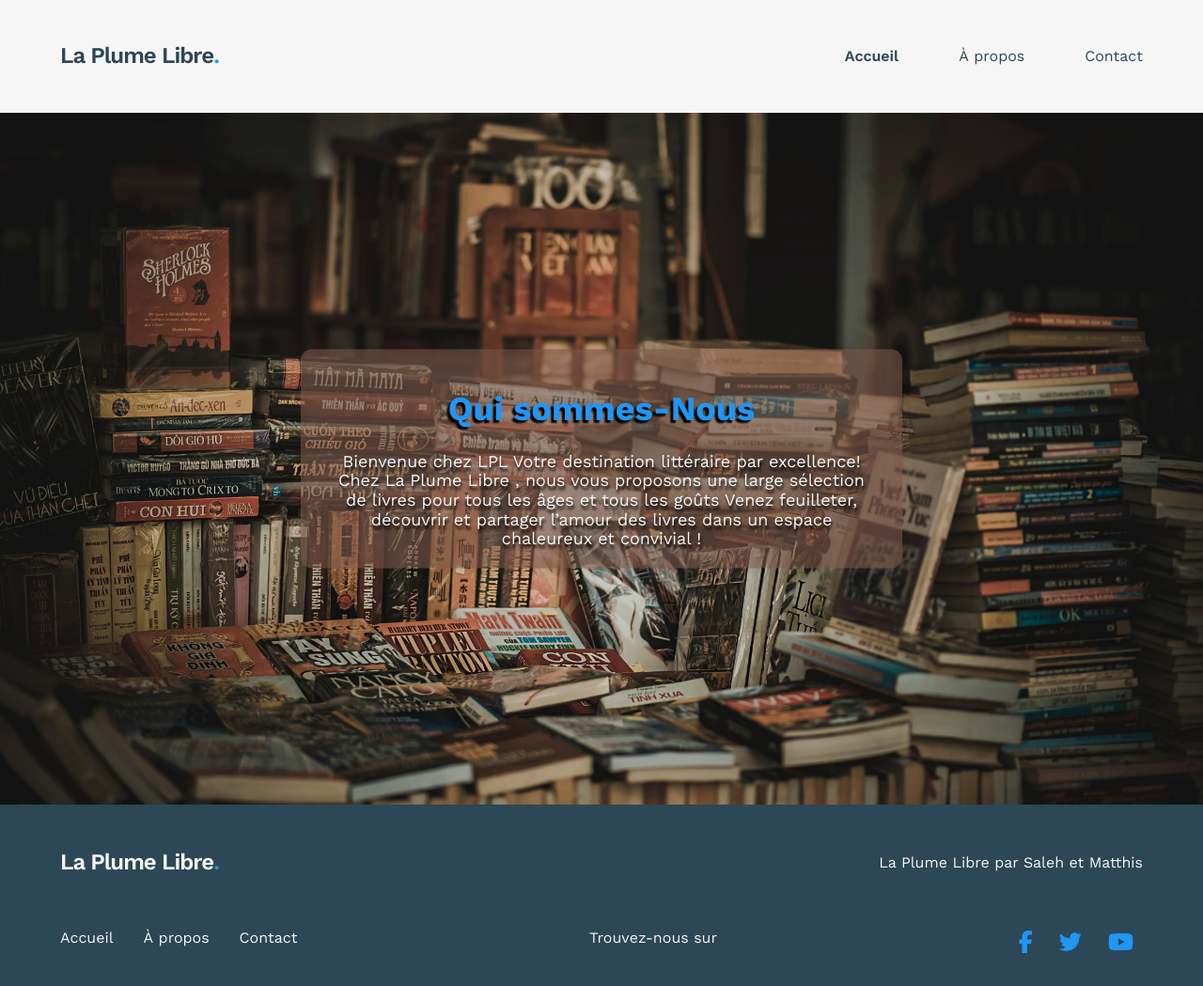
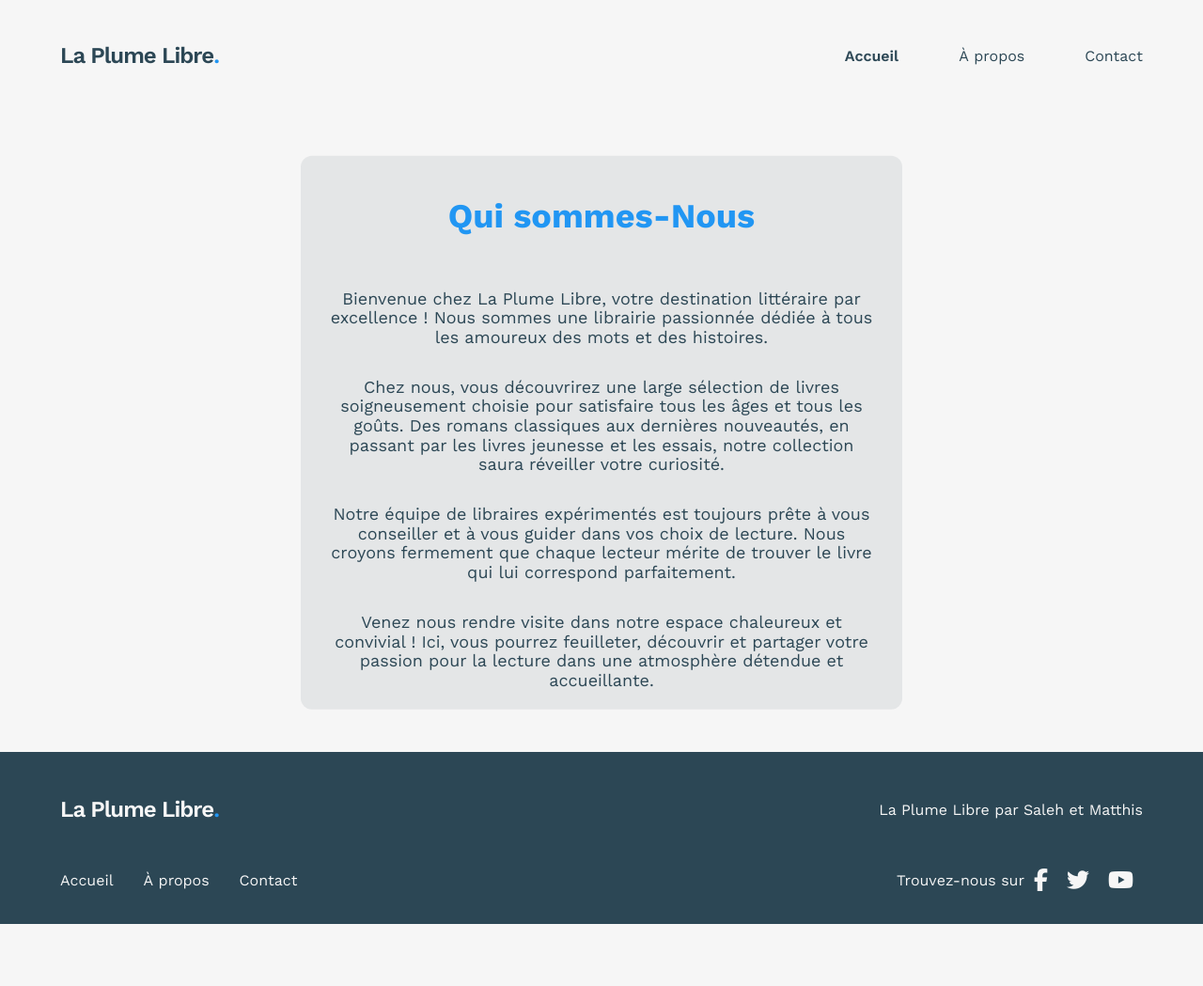
Before and after one commit to Saleh-chanselme/la-plume-libre, a plain HTML site: page about.html in a window 1280 px wide. Shown: the whole page at 94% size. After the commit the page ends 983 px from the top, so only its background shows below. Drawn offline with nearby package versions, Linux system fonts and the light colour scheme.

Commit message:
Refonte des pages HTML "about" et "contact" avec amélioration de la structure, ajout de balises meta, et mise à jour des styles CSS. Ajout d'une section de contact avec un formulaire et des icônes de réseaux sociaux. Correction de liens et optimisation de la navigation.

```diff
--- a/about.html
+++ b/about.html
@@ -1,23 +1,30 @@
 <!DOCTYPE html>
 <html lang="en">
-
     <head>
-    <meta charset="UTF-8">
-    <meta name="viewport" content="width=device-width, initial-scale=1.0">
-    <meta name="La Plume Libre! Nous avons tous les types de livres possibles et imaginables "
-        content="Venez dans notre magasin, nous avons des réductions et des offres intéressantes.">
+        <meta charset="UTF-8" />
+        <meta name="viewport" content="width=device-width, initial-scale=1.0" />
+        <meta
+            name="La Plume Libre! Nous avons tous les types de livres possibles et imaginables "
+            content="Venez dans notre magasin, nous avons des réductions et des offres intéressantes."
+        />
         <!-- main css  -->
-    <link rel="stylesheet" href="css/main.css">
+        <link rel="stylesheet" href="css/main.css" />
         <!-- render all elements normally -->
-    <link rel="stylesheet" href="css/normalize.css">
+        <link rel="stylesheet" href="css/normalize.css" />
         <!-- font awesome librabr -->
-    <link rel="stylesheet" href="css/all.min.css">
+        <link rel="stylesheet" href="css/all.min.css" />
         <!-- google font  -->
-    <link rel="stylesheet" href="link rel=" preconnect href="https://fonts.googleapis.com">
-    <link rel="preconnect" href="https://fonts.gstatic.com" crossorigin>
+        <link
+            rel="stylesheet"
+            href="link rel="
+            preconnect
+            href="https://fonts.googleapis.com"
+        />
+        <link rel="preconnect" href="https://fonts.gstatic.com" crossorigin />
         <link
             href="https://fonts.googleapis.com/css2?family=Open+Sans:ital,wght@0,300..800;1,300..800&family=Work+Sans:ital,wght@0,100..900;1,100..900&display=swap"
-        rel="stylesheet">
+            rel="stylesheet"
+        />
         <title>À propos</title>
     </head>
 
@@ -52,14 +59,33 @@
                 <div class="intro">
                     <div class="overlay-box">
                         <h1 class="landing-text">Qui sommes-Nous</h1>
-                    <p>Bienvenue chez LPL
-                        Votre destination littéraire par excellence!
-                        Chez La Plume Libre , nous vous proposons une large sélection de livres pour tous les âges et
-                        tous
-                        les
-                        goûts
-                        Venez feuilleter, découvrir et partager l’amour des livres dans un espace chaleureux et
-                        convivial !
+                        <p>
+                            Bienvenue chez La Plume Libre, votre destination
+                            littéraire par excellence ! Nous sommes une
+                            librairie passionnée dédiée à tous les amoureux des
+                            mots et des histoires.
+                        </p>
+                        <p>
+                            Chez nous, vous découvrirez une large sélection de
+                            livres soigneusement choisie pour satisfaire tous
+                            les âges et tous les goûts. Des romans classiques
+                            aux dernières nouveautés, en passant par les livres
+                            jeunesse et les essais, notre collection saura
+                            réveiller votre curiosité.
+                        </p>
+                        <p>
+                            Notre équipe de libraires expérimentés est toujours
+                            prête à vous conseiller et à vous guider dans vos
+                            choix de lecture. Nous croyons fermement que chaque
+                            lecteur mérite de trouver le livre qui lui
+                            correspond parfaitement.
+                        </p>
+                        <p>
+                            Venez nous rendre visite dans notre espace
+                            chaleureux et convivial ! Ici, vous pourrez
+                            feuilleter, découvrir et partager votre passion pour
+                            la lecture dans une atmosphère détendue et
+                            accueillante.
                         </p>
                     </div>
                 </div>
@@ -87,20 +113,31 @@
                         <li>Contact</li>
                     </a>
                 </ul>
+                <div class="social-icons-main">
                     <p>Trouvez-nous sur</p>
-            <div class="social-icons-main">
-                <a href="https://www.facebook.com" target="_blank" aria-label="Facebook">
+                    <a
+                        href="https://www.facebook.com"
+                        target="_blank"
+                        aria-label="Facebook"
+                    >
                         <i class="fab fa-facebook-f"></i>
                     </a>
-                <a href="https://www.twitter.com" target="_blank" aria-label="Twitter">
+                    <a
+                        href="https://www.twitter.com"
+                        target="_blank"
+                        aria-label="Twitter"
+                    >
                         <i class="fab fa-twitter"></i>
                     </a>
-                <a href="https://www.youtube.com" target="_blank" aria-label="YouTube">
+                    <a
+                        href="https://www.youtube.com"
+                        target="_blank"
+                        aria-label="YouTube"
+                    >
                         <i class="fab fa-youtube"></i>
                     </a>
                 </div>
             </div>
         </footer>
     </body>
-
 </html>
--- a/css/main.css
+++ b/css/main.css
@@ -259,9 +259,12 @@ a {
 .best-sellers h1 {
     text-align: left;
     font-size: 22px;
-    border-bottom: color-mix(in srgb,
+    border-bottom: color-mix(
+            in srgb,
             var(--secondary-color) 30%,
-            transparent 100%) 1px solid;
+            transparent 100%
+        )
+        1px solid;
 }
 
 /* end hero */
@@ -310,19 +313,21 @@ footer .footer-menu {
 }
 
 .social-icons-main {
-    margin-top: 10px;
+    /* margin-top: 10px; */
+    display: flex;
+    align-items: center;
 }
 
 .social-icons-main a {
     margin: 0 10px;
-    color: var(--main-color);
+    color: var(--section-background);
     font-size: 1.5rem;
     text-decoration: none;
     transition: color 0.3s;
 }
 
 .social-icons-main a:hover {
-    color: var(--dystopian-color);
+    color: var(--main-color);
     /* Or any highlight color you use */
 }
 
@@ -402,20 +407,21 @@ footer .footer-menu {
 .landing {
     background-color: var(--section-background);
     background-size: cover;
-    height: calc(100vh - 64px);
+    height: calc(100vh - 120px);
     position: relative;
-    background-image: url(../images/background-contact.jpeg);
-    background-size: cover;
-    background-position: center;
 }
 
 .overlay-box {
-    background-color: rgb(121 85 72 / 59%);
+    background-color: color-mix(
+        in srgb,
+        var(--secondary-color) 10%,
+        transparent 100%
+    );
     padding: 20px 30px;
     border-radius: 12px;
-    display: inline-block;
-    box-shadow: 0 4px 10px rgba(0, 0, 0, 0.1);
-    /* backdrop-filter: blur(4px); */
+    display: flex;
+    flex-direction: column;
+    gap: 2rem;
 }
 
 @media (max-width: 768px) {
@@ -428,7 +434,6 @@ footer .footer-menu {
 
 .landing .landing-text {
     color: var(--main-color);
-    text-shadow: -3px 3px 2px black;
 }
 
 @media (max-width: 768px) {
@@ -443,10 +448,7 @@ footer .footer-menu {
     top: 50%;
     text-align: center;
     transform: translate(-50%, -50%);
-    /* max-width: 100%; */
-    color: var(--section-background);
     font-size: 18px;
-    text-shadow: 1px 4px 3px black;
 }
 
 @media (max-width: 768px) {
@@ -466,6 +468,7 @@ form {
     background-color: #f3f3f357;
     border-radius: 90px;
     box-shadow: 0 4px 8px rgba(0, 0, 0, 0.1);
+    margin-bottom: 2rem;
 }
 
 /* night moood  */
@@ -561,7 +564,7 @@ form button[type='submit']:hover {
 }
 
 .social-icons a {
-    color: #00BCD4;
+    color: var(--secondary-color);
     font-size: 20px;
     transition: color 0.3s ease;
 }
```
Also changed, not shown: contact.html (+74 -26 lines), index.html (+2 -1 lines). Lines whose indentation alone changed are shown as unchanged.
